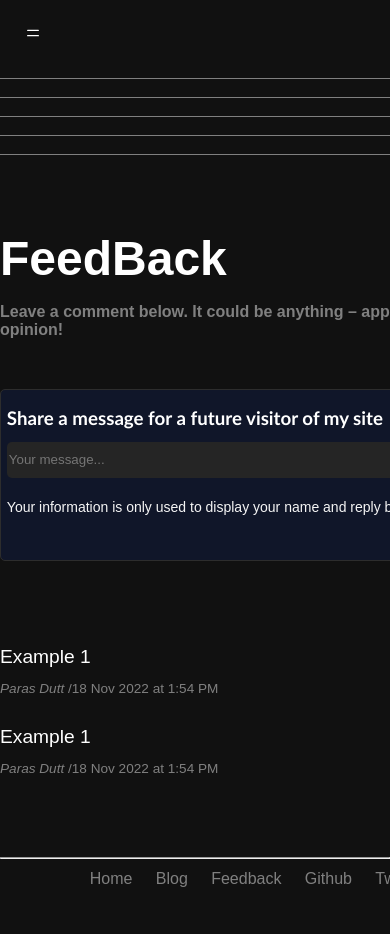
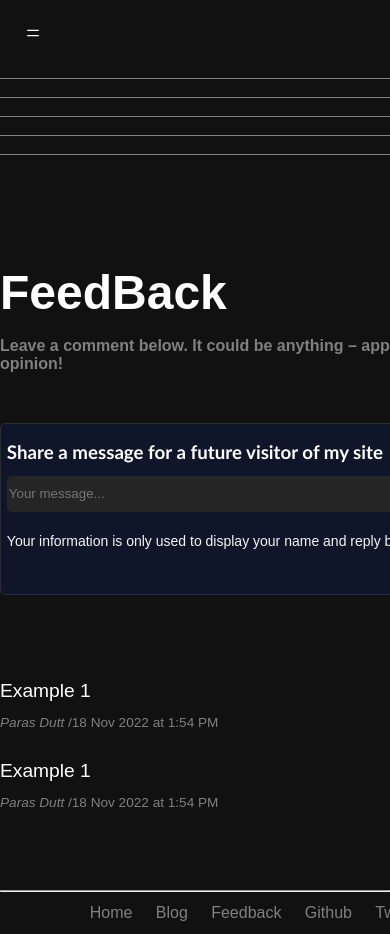
Before and after one commit to buma08/dedsec, a React (Vite) app in the folder blogger/: page /feedback in a window 390 px wide. Shown: the top 934 px of the page. Before the commit the page ends 900 px from the top, so only its background shows below. Built offline with nearby package versions, Linux system fonts and the light colour scheme.

Commit message:
feedback responsive

```diff
--- a/blogger/src/css/pages/feedback.css
+++ b/blogger/src/css/pages/feedback.css
@@ -11,7 +11,7 @@
     font-size: 3rem;
 
     font-family: Arial, Helvetica, sans-serif;
-    margin-top:9vh;
+    margin-top:13vh;
     position: relative;
 }
 .feedback__subtitle{
```
